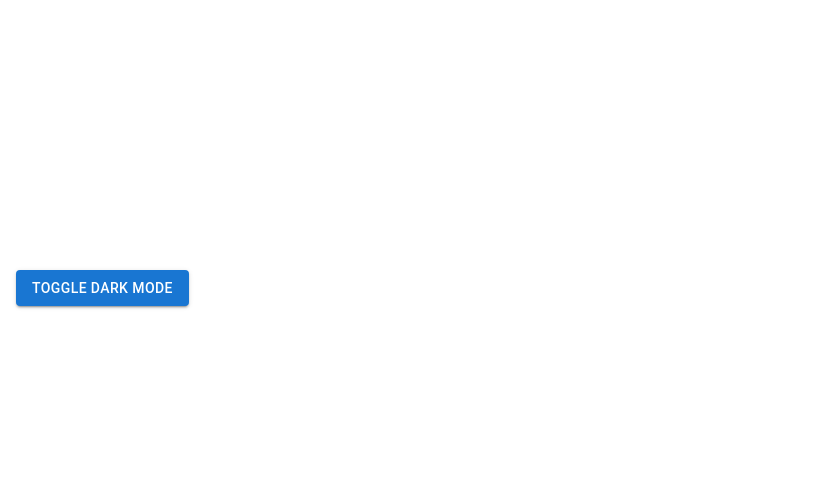
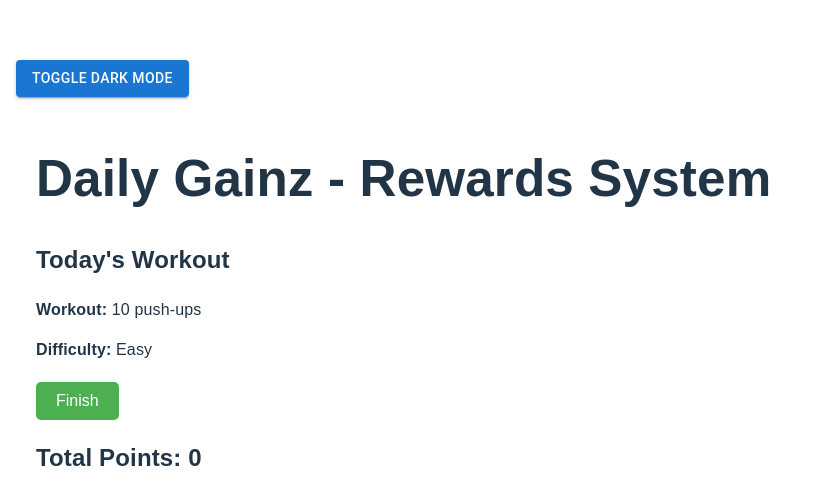
Before and after one commit to bishwasbhatt2/DailyGainz, a React (Vite) app in the folder main/: page /rewards in a window 1280 px wide. Before the commit this address had no page. Shown: the part 112-616 px from the top of the page, without its empty margins (0-817 px from the left). Built offline with nearby package versions, Linux system fonts and the light colour scheme; no server answers.

Commit message:
Added Rewards System

```diff
--- a/main/src/App.jsx
+++ b/main/src/App.jsx
@@ -8,6 +8,7 @@ import Login from './Login.jsx';
 import Dashboard from './Dashboard.jsx';
 import Leaderboard from './Leaderboard.jsx';
 import WorkoutCreation from './WorkoutCreation.jsx';
+import RewardsSystem from './RewardsSystem.jsx';
 
 function App() {
   const [darkMode, setDarkMode] = useState(false);
@@ -73,6 +74,7 @@ function App() {
             <Route path="dashboard" element={<Dashboard />} />
             <Route path="/leaderboard" element={<Leaderboard />} />
             <Route path="/workout-creation" element={<WorkoutCreation />} />
+            <Route path="/rewards" element={<RewardsSystem />} />
           </Routes>
         </div>
       </Router>
--- a/main/src/Dashboard.jsx
+++ b/main/src/Dashboard.jsx
@@ -171,6 +171,9 @@ const Dashboard = () => {
           <Button variant="outlined" color="primary" onClick={() => navigate('/workout-creation')}>
             Create Workout
           </Button>
+          <Button variant="outlined" color="primary" onClick={() => navigate('/rewards')}>
+            Rewards
+          </Button>
         </Box>
 
         <Box sx={{ mt: 4 }}>
--- /dev/null
+++ b/main/src/RewardsSystem.jsx
@@ -0,0 +1,135 @@
+// RewardsSystem.jsx
+import React, { useState, useEffect } from "react";
+import { doc, getDoc, updateDoc, setDoc } from "firebase/firestore";
+import { auth, db } from "./firebase"; // Import Firebase services
+import { onAuthStateChanged } from "firebase/auth";
+
+
+const workouts = [
+  { difficulty: "Easy", workout: "10 push-ups" },
+  { difficulty: "Easy", workout: "20 sit-ups" },
+  { difficulty: "Easy", workout: "15-minute jog" },
+  { difficulty: "Easy", workout: "30-second plank" },
+  { difficulty: "Easy", workout: "10 squats" },
+  { difficulty: "Easy", workout: "30 seconds high knees" },
+  { difficulty: "Easy", workout: "10 leg raises" },
+  { difficulty: "Easy", workout: "15 crunches" },
+  { difficulty: "Easy", workout: "10 lunges (both legs)" },
+  { difficulty: "Easy", workout: "15-second side plank (each arm)" },
+  { difficulty: "Medium", workout: "20 push-ups" },
+  { difficulty: "Medium", workout: "30 sit-ups" },
+  { difficulty: "Medium", workout: "30-minute jog" },
+  { difficulty: "Medium", workout: "60-second plank" },
+  { difficulty: "Medium", workout: "10 burpees" },
+  { difficulty: "Medium", workout: "20 squats" },
+  { difficulty: "Medium", workout: "20 lunges (both legs)" },
+  { difficulty: "Medium", workout: "30-second side plank (each arm)" },
+  { difficulty: "Medium", workout: "60-second jumping jacks" },
+  { difficulty: "Medium", workout: "100 jump ropes" },
+  { difficulty: "Hard", workout: "40-minute HIIT workout" },
+  { difficulty: "Hard", workout: "25 burpees" },
+  { difficulty: "Hard", workout: "20 jump squats" },
+  { difficulty: "Hard", workout: "200-300 jump ropes" },
+  { difficulty: "Hard", workout: "90-second plank" },
+  { difficulty: "Hard", workout: "50 sit-ups" },
+  { difficulty: "Hard", workout: "30 push-ups" },
+  { difficulty: "Hard", workout: "45-minute jog" },
+  { difficulty: "Hard", workout: "60 second side plank (each arm)" },
+  { difficulty: "Hard", workout: "10 pull-ups" },
+];
+
+const difficultyPoints = {
+  Easy: 1,
+  Medium: 2,
+  Hard: 3,
+};
+
+const RewardsSystem = () => {
+  const [dailyWorkout, setDailyWorkout] = useState(getRandomWorkout());
+  const [points, setPoints] = useState(0);
+  const [user, setUser] = useState(null);
+
+  // Fetch user data and points on mount
+  useEffect(() => {
+    const unsubscribe = onAuthStateChanged(auth, async (currentUser) => {
+      if (currentUser) {
+        setUser(currentUser);
+
+        // Fetch current points from Firestore
+        const pointsRef = doc(db, "points", currentUser.uid);
+        const pointsDoc = await getDoc(pointsRef);
+        if (pointsDoc.exists()) {
+          setPoints(pointsDoc.data().points || 0);
+        } else {
+          // Initialize points in Firestore if no document exists
+          await setDoc(pointsRef, { points: 0 });
+        }
+      }
+    });
+
+    return () => unsubscribe();
+  }, []);
+
+  // Function to get a random workout
+  function getRandomWorkout() {
+    return workouts[Math.floor(Math.random() * workouts.length)];
+  }
+
+  // Function to handle finishing a workout
+  const handleFinish = async () => {
+    const earnedPoints = difficultyPoints[dailyWorkout.difficulty];
+    const updatedPoints = points + earnedPoints;
+
+    // Update local points
+    setPoints(updatedPoints);
+    alert(`You earned ${earnedPoints} points for completing ${dailyWorkout.workout}!`);
+
+    // Sync points with Firestore
+    if (user) {
+      try {
+        const pointsRef = doc(db, "points", user.uid);
+        await updateDoc(pointsRef, { points: updatedPoints });
+        console.log(`Points successfully updated to: ${updatedPoints}`);
+      } catch (err) {
+        console.error("Error updating points in Firestore:", err);
+      }
+    }
+
+    // Assign a new workout
+    setDailyWorkout(getRandomWorkout());
+  };
+
+  return (
+    <div style={{ padding: "20px", fontFamily: "Arial, sans-serif" }}>
+      <h1>Daily Gainz - Rewards System</h1>
+      <div style={{ margin: "20px 0" }}>
+        <h2>Today's Workout</h2>
+        <p>
+          <strong>Workout:</strong> {dailyWorkout.workout}
+        </p>
+        <p>
+          <strong>Difficulty:</strong> {dailyWorkout.difficulty}
+        </p>
+      </div>
+      <button
+        onClick={handleFinish}
+        style={{
+          padding: "10px 20px",
+          fontSize: "16px",
+          cursor: "pointer",
+          backgroundColor: "#4CAF50",
+          color: "white",
+          border: "none",
+          borderRadius: "5px",
+        }}
+      >
+        Finish
+      </button>
+      <div style={{ marginTop: "20px" }}>
+        <h2>Total Points: {points}</h2>
+      </div>
+    </div>
+  );
+};
+
+export default RewardsSystem;
```
